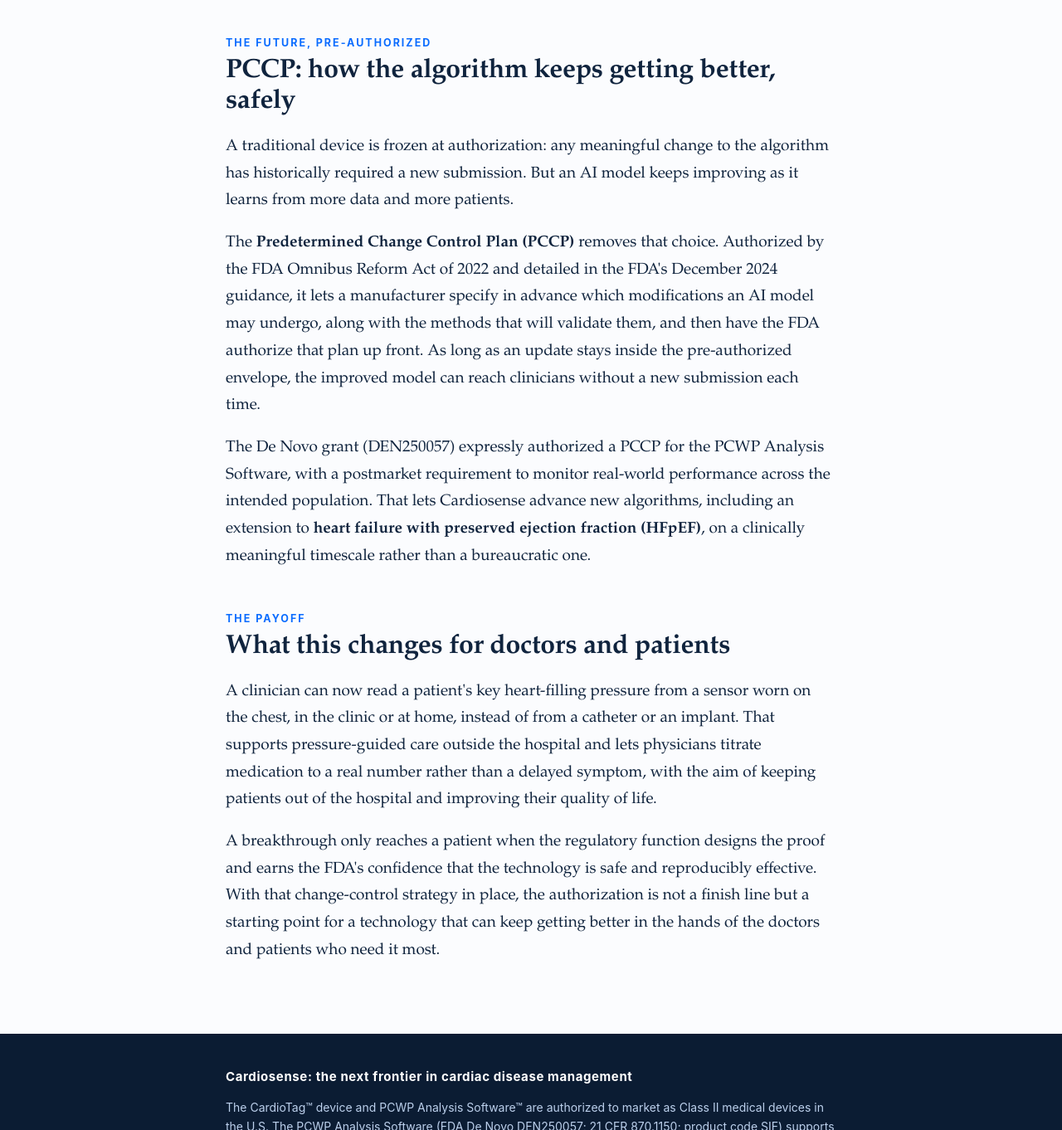
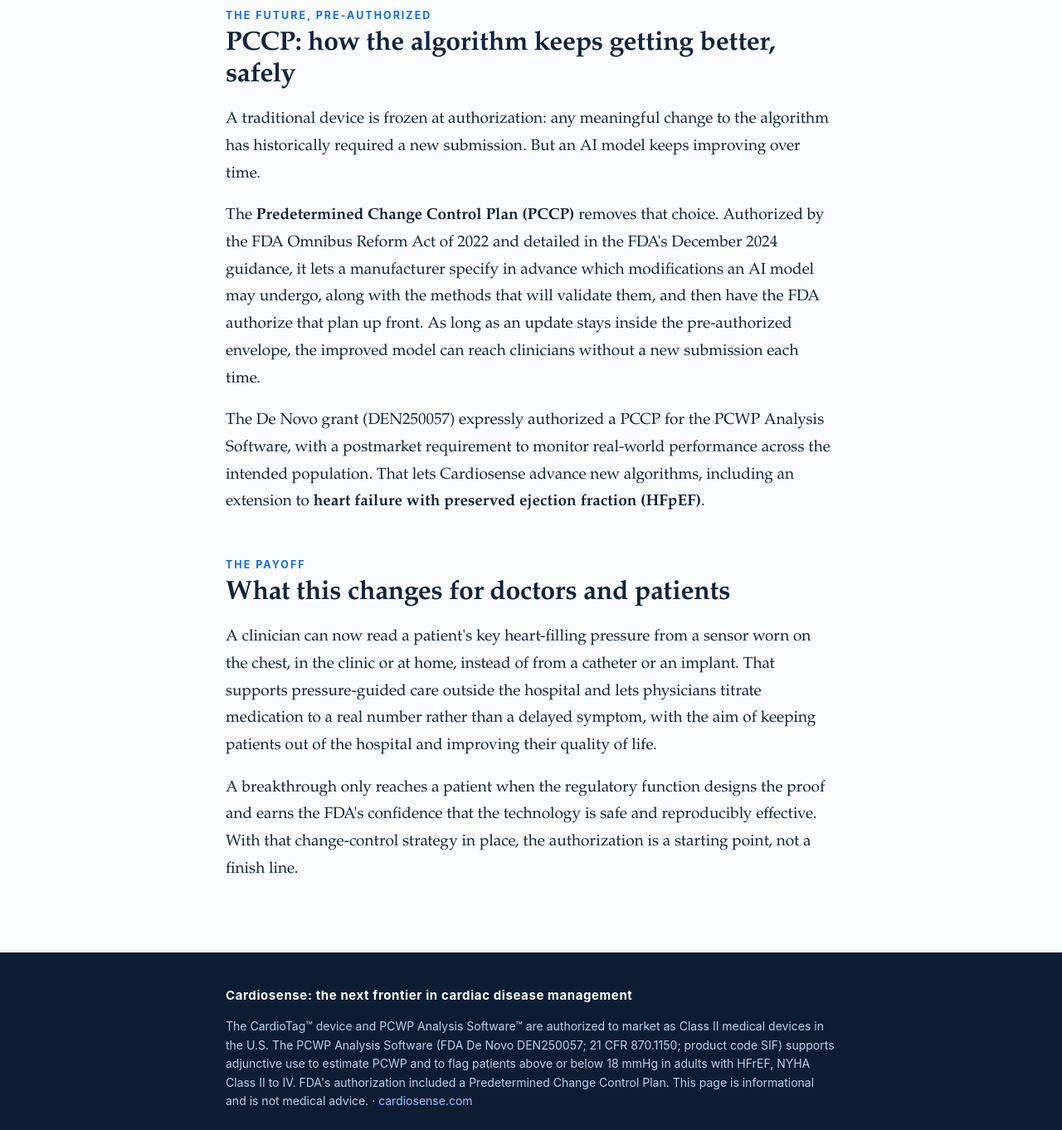
Before and after one commit to babakpNinja/cardiosense-var-a, a website: page index.html in a window 1280 px wide. Shown: the part 4440-5802 px from the top of the page at 83% size. Drawn offline with Linux system fonts and the light colour scheme.

Commit message:
Drop ~50 words to 1312; keep timeline + single quote

```diff
--- a/index.html
+++ b/index.html
@@ -232,16 +232,16 @@
 
   <h2><span class="eyebrow">The FDA Partnership</span>Building a new device type with CDRH</h2>
   <p>Because no noninvasive PCWP device had ever existed, there was no predicate to point to, and a device without a predicate cannot take the usual 510(k) route. It needs the pathway built for genuinely novel, low-to-moderate-risk technology: the <strong>De Novo classification request</strong>. De Novo does not merely authorize a product; it asks the FDA to create a new device classification and to write the special controls every future device of this type must meet.</p>
-  <p>Cardiosense worked with the cardiovascular reviewers in the FDA's <strong>Center for Devices and Radiological Health (CDRH)</strong> through the pre-submission process, aligning on the reference standard and special controls before the formal submission. The software also holds <strong>FDA Breakthrough Device Designation</strong>, reserved for technologies that treat life-threatening conditions with no cleared alternative; its value is an earlier, more collaborative relationship with the agency.</p>
+  <p>Cardiosense worked with the cardiovascular reviewers in the FDA's <strong>Center for Devices and Radiological Health (CDRH)</strong> through the pre-submission process, aligning on the reference standard and special controls before the formal submission. The software also holds <strong>FDA Breakthrough Device Designation</strong>, reserved for technologies that treat life-threatening conditions with no cleared alternative.</p>
 
   <h2><span class="eyebrow">The Future, Pre-Authorized</span>PCCP: how the algorithm keeps getting better, safely</h2>
-  <p>A traditional device is frozen at authorization: any meaningful change to the algorithm has historically required a new submission. But an AI model keeps improving as it learns from more data and more patients.</p>
+  <p>A traditional device is frozen at authorization: any meaningful change to the algorithm has historically required a new submission. But an AI model keeps improving over time.</p>
   <p>The <strong>Predetermined Change Control Plan (PCCP)</strong> removes that choice. Authorized by the FDA Omnibus Reform Act of 2022 and detailed in the FDA's December 2024 guidance, it lets a manufacturer specify in advance which modifications an AI model may undergo, along with the methods that will validate them, and then have the FDA authorize that plan up front. As long as an update stays inside the pre-authorized envelope, the improved model can reach clinicians without a new submission each time.</p>
-  <p>The De Novo grant (DEN250057) expressly authorized a PCCP for the PCWP Analysis Software, with a postmarket requirement to monitor real-world performance across the intended population. That lets Cardiosense advance new algorithms, including an extension to <strong>heart failure with preserved ejection fraction (HFpEF)</strong>, on a clinically meaningful timescale rather than a bureaucratic one.</p>
+  <p>The De Novo grant (DEN250057) expressly authorized a PCCP for the PCWP Analysis Software, with a postmarket requirement to monitor real-world performance across the intended population. That lets Cardiosense advance new algorithms, including an extension to <strong>heart failure with preserved ejection fraction (HFpEF)</strong>.</p>
 
   <h2><span class="eyebrow">The Payoff</span>What this changes for doctors and patients</h2>
   <p>A clinician can now read a patient's key heart-filling pressure from a sensor worn on the chest, in the clinic or at home, instead of from a catheter or an implant. That supports pressure-guided care outside the hospital and lets physicians titrate medication to a real number rather than a delayed symptom, with the aim of keeping patients out of the hospital and improving their quality of life.</p>
-  <p>A breakthrough only reaches a patient when the regulatory function designs the proof and earns the FDA's confidence that the technology is safe and reproducibly effective. With that change-control strategy in place, the authorization is not a finish line but a starting point for a technology that can keep getting better in the hands of the doctors and patients who need it most.</p>
+  <p>A breakthrough only reaches a patient when the regulatory function designs the proof and earns the FDA's confidence that the technology is safe and reproducibly effective. With that change-control strategy in place, the authorization is a starting point, not a finish line.</p>
 
 </div>
 </article>
```
